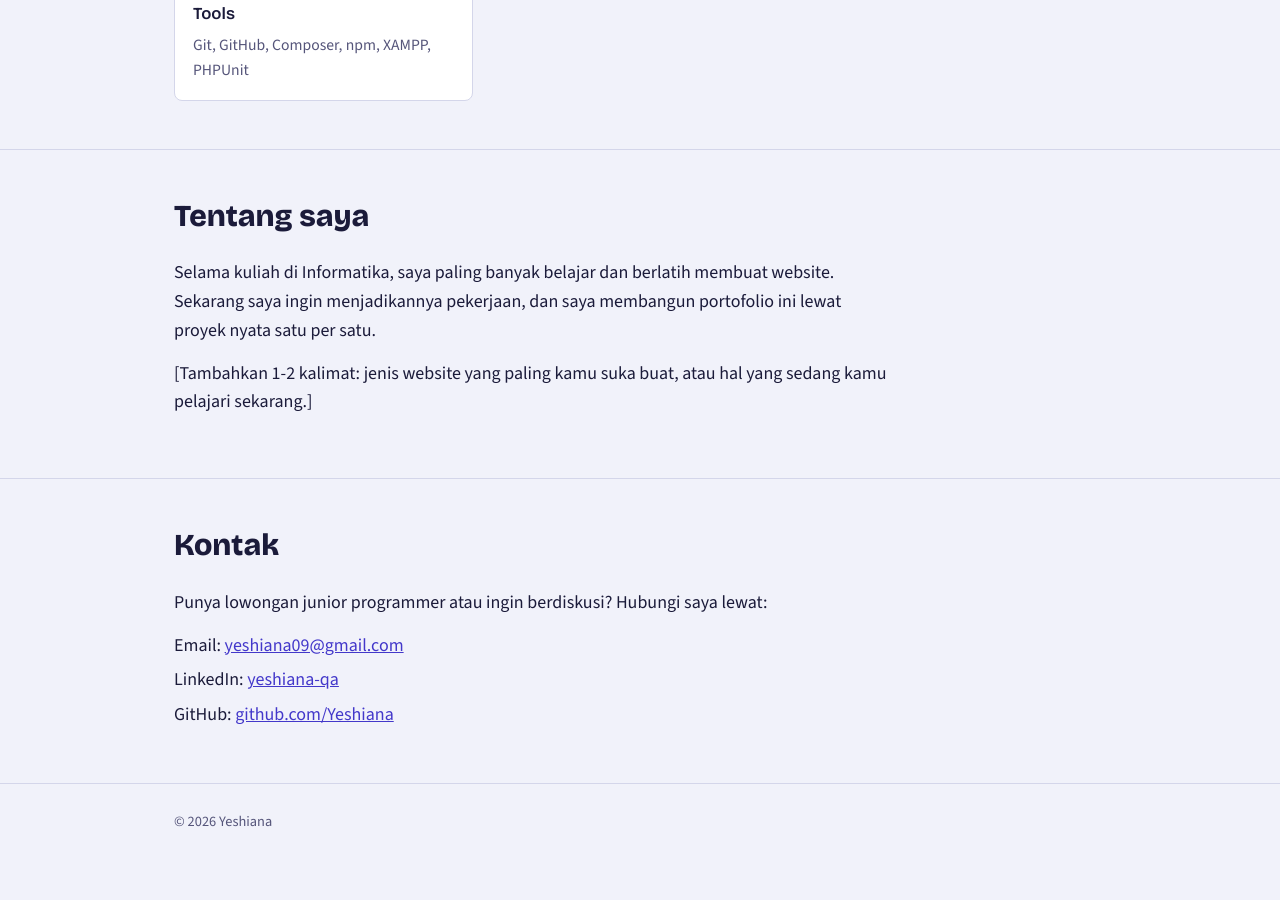
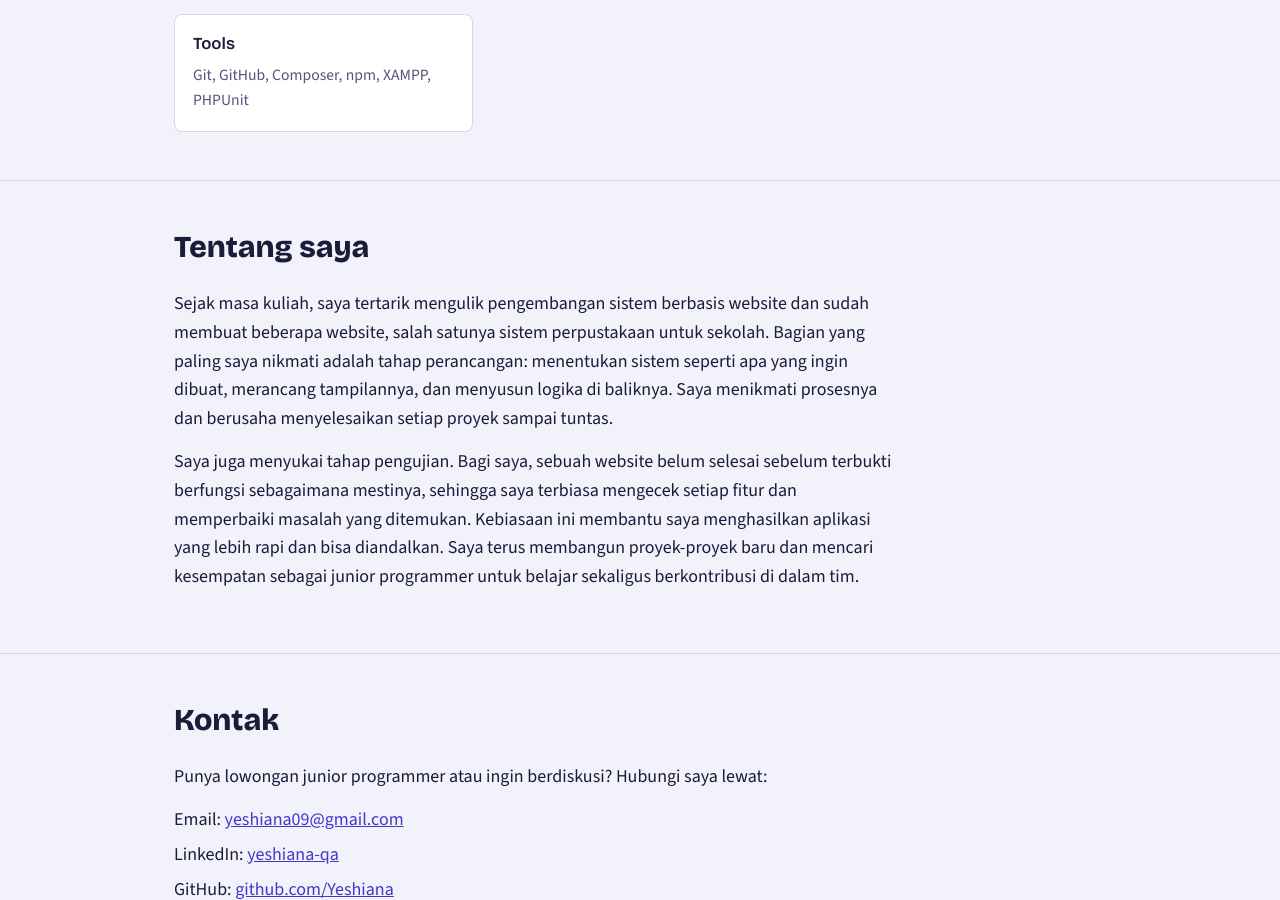
Before and after one commit to Yeshiana/yeshiana.github.io, a Jekyll site: the page index.html, which Jekyll copies as it is, in a window 1280 px wide and 900 px high, scrolled down 2197 px. Built offline with Jekyll 4.4.1, drawn with Linux system fonts in a browser that asks for light colours; before the commit the page ends 3070 px from its top, so only the background shows below that; some of the changed text lies outside the part shown.

Commit message:
Add files via upload

```diff
--- a/index.html
+++ b/index.html
@@ -130,7 +130,7 @@ footer{padding:26px 0 40px;color:var(--muted);font-size:.9rem;border-top:1px sol
     <div class="wrap">
       <div>
         <h1>Saya membangun website dari nol.</h1>
-        <p class="lead">Saya Yeshiana, lulusan S1 Informatika (IPK 3,72) yang fokus pada pengembangan web. Saya sedang membuat proyek-proyek website dan mencari peluang sebagai junior programmer.</p>
+        <p class="lead">Saya Yeshiana, lulusan S1 Informatika (IPK 3,72) yang fokus pada pengembangan website. Saya senang merancang sistem dari awal, mulai dari alur, tampilan, hingga logikanya, lalu memastikannya berjalan dengan baik. Saat ini saya mencari peluang sebagai junior programmer.</p>
         <a class="btn primary" href="#proyek">Lihat proyek</a>
         <a class="btn ghost" href="mailto:yeshiana09@gmail.com">Kirim email</a>
       </div>
@@ -206,8 +206,8 @@ footer{padding:26px 0 40px;color:var(--muted);font-size:.9rem;border-top:1px sol
   <section id="tentang">
     <div class="wrap">
       <h2>Tentang saya</h2>
-      <p>Selama kuliah di Informatika, saya paling banyak belajar dan berlatih membuat website. Sekarang saya ingin menjadikannya pekerjaan, dan saya membangun portofolio ini lewat proyek nyata satu per satu.</p>
-      <p>[Tambahkan 1-2 kalimat: jenis website yang paling kamu suka buat, atau hal yang sedang kamu pelajari sekarang.]</p>
+      <p>Sejak masa kuliah, saya tertarik mengulik pengembangan sistem berbasis website dan sudah membuat beberapa website, salah satunya sistem perpustakaan untuk sekolah. Bagian yang paling saya nikmati adalah tahap perancangan: menentukan sistem seperti apa yang ingin dibuat, merancang tampilannya, dan menyusun logika di baliknya. Saya menikmati prosesnya dan berusaha menyelesaikan setiap proyek sampai tuntas.</p>
+      <p>Saya juga menyukai tahap pengujian. Bagi saya, sebuah website belum selesai sebelum terbukti berfungsi sebagaimana mestinya, sehingga saya terbiasa mengecek setiap fitur dan memperbaiki masalah yang ditemukan. Kebiasaan ini membantu saya menghasilkan aplikasi yang lebih rapi dan bisa diandalkan. Saya terus membangun proyek-proyek baru dan mencari kesempatan sebagai junior programmer untuk belajar sekaligus berkontribusi di dalam tim.</p>
     </div>
   </section>
 
```
